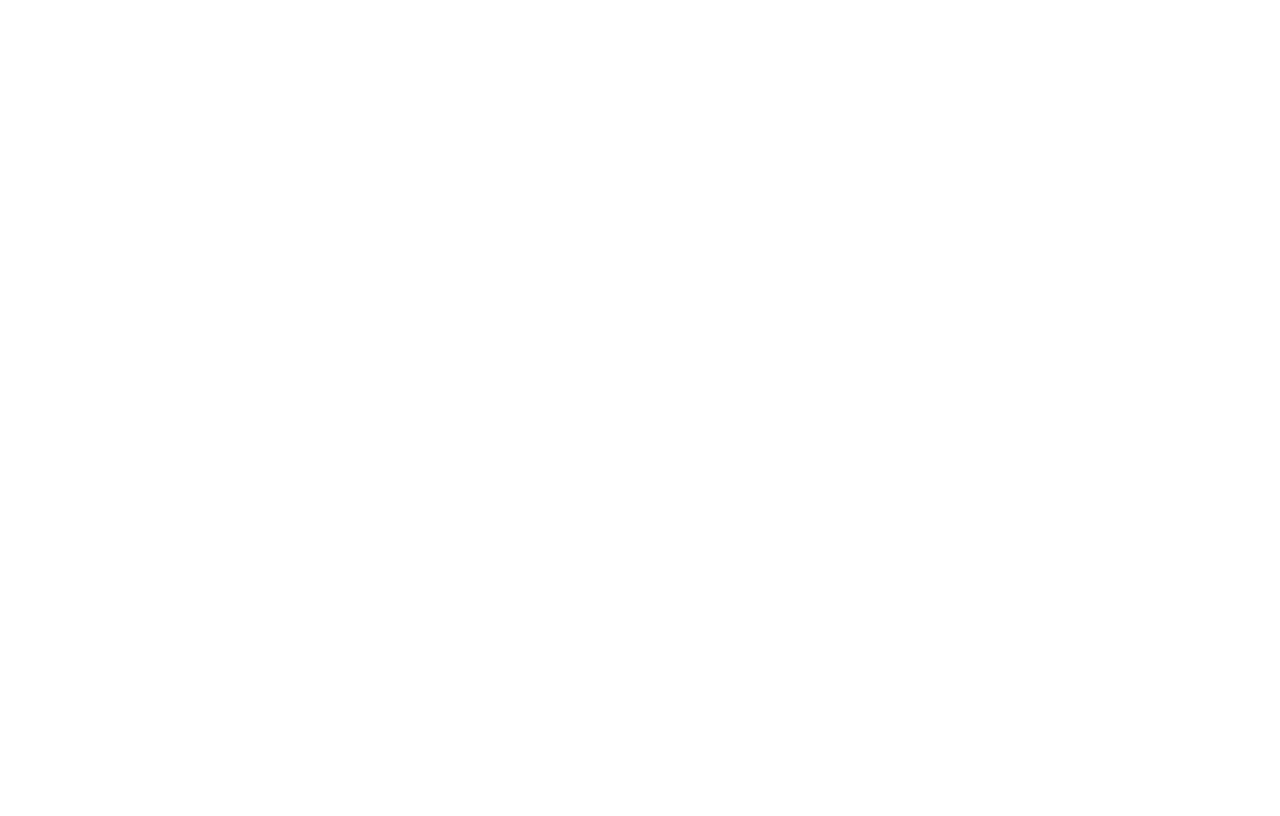
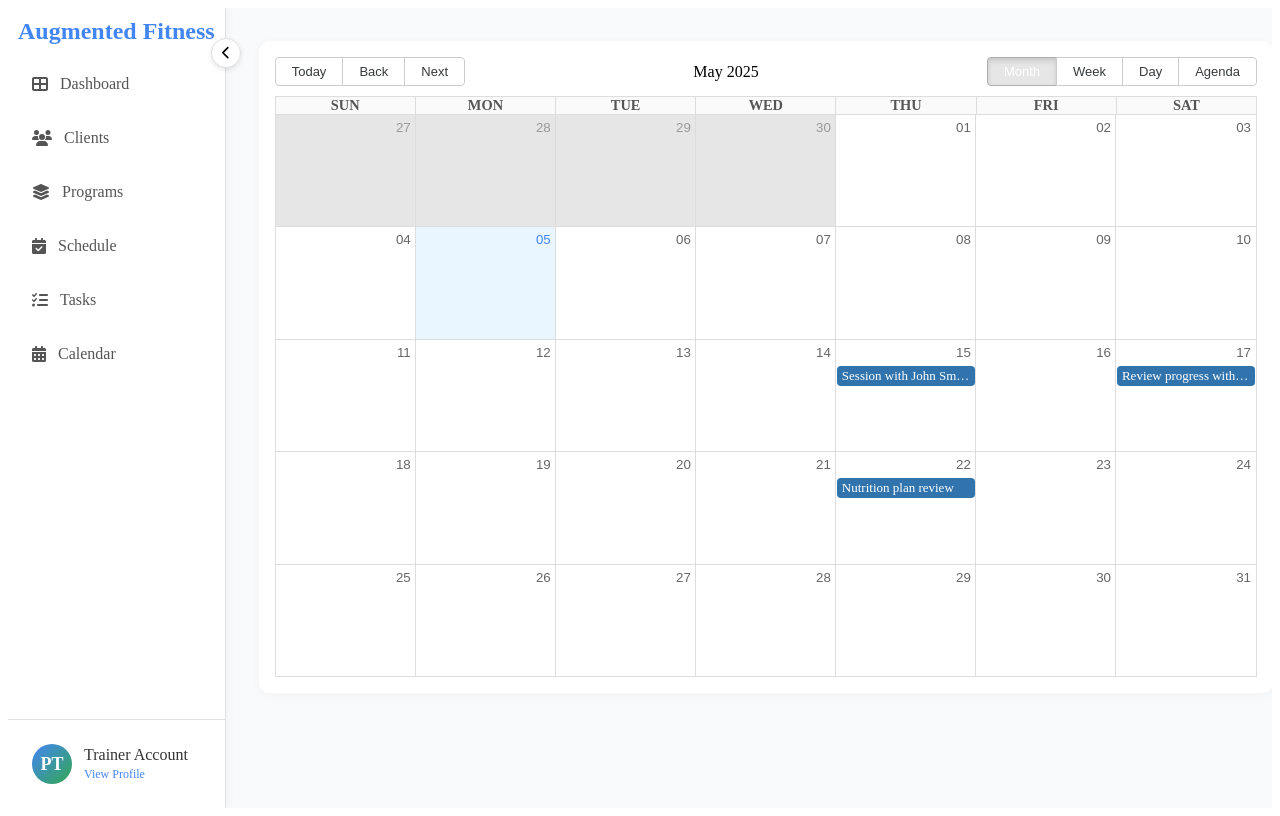
Before and after one commit to Matesor333/PT_CRM_Design_Preview, a React (Vite) app in the folder prototype/: page /callendar in a window 1280 px wide. Before the commit this address had no page. Built offline with nearby package versions, Linux system fonts and the light colour scheme.

Commit message:
Add calendar feature with core dependencies
Integrated a calendar feature using 'react-big-calendar' and 'moment' libraries. Updated routing logic to include a new Calendar page and refined example event data from the current month. Adjusted package and lock files to include required dependencies.

```diff
--- a/prototype/package.json
+++ b/prototype/package.json
@@ -17,7 +17,10 @@
     "@fortawesome/react-fontawesome": "^0.2.2",
     "@mui/material": "^7.1.0",
     "@mui/x-charts": "^8.3.0",
+    "moment": "^2.30.1",
     "react": "^19.0.0",
+    "react-big-calendar": "^1.18.0",
+    "react-calendar": "^5.1.0",
     "react-chartjs-2": "^5.3.0",
     "react-dom": "^19.0.0",
     "react-router-dom": "^7.5.3",
--- a/prototype/src/App.tsx
+++ b/prototype/src/App.tsx
@@ -4,6 +4,8 @@
 import Clients from "./assets/Pages/Clients/Clients.tsx";
 import SpecificClientPage from "./assets/Pages/Clients/SpecificClient/SpecificClientPage.tsx";
 import Layout from "./assets/Layout.tsx";
+
+import Callendar from "./assets/Pages/Callendar/Callendar.tsx";
 
 function App() {
   return (
@@ -13,7 +15,9 @@
           <Route index element={<Navigate to="/dashboard" replace />} />
           <Route path="/dashboard" element={<DashBoard />} />
           <Route path="/clients" element={<Clients />} />
+          <Route path="/callendar" element={<Callendar/>}/>
           <Route path="prototype/src/assets/Pages/Clients/SpecificClient/SpecificClientPage.tsx" element={<SpecificClientPage/>}/>
+
         </Route>
       </Routes>
     </Router>
--- a/prototype/src/assets/Navigation.tsx
+++ b/prototype/src/assets/Navigation.tsx
@@ -56,7 +56,7 @@
                         </Link>
                     </li>
                     <li className="nav-item">
-                        <Link to="#">
+                        <Link to="/callendar">
                             <FontAwesomeIcon icon={faCalendarAlt} />
                             <span>Calendar</span>
                         </Link>
--- /dev/null
+++ b/prototype/src/assets/Pages/Callendar/Callendar.tsx
@@ -0,0 +1,60 @@
+import { Calendar, momentLocalizer } from 'react-big-calendar'
+import moment from 'moment'
+import 'react-big-calendar/lib/css/react-big-calendar.css'
+
+
+const localizer = momentLocalizer(moment)
+
+function callendarPt() {
+    // Get current date for sample events
+    const currentDate = new Date();
+    const currentYear = currentDate.getFullYear();
+    const currentMonth = currentDate.getMonth();
+
+    // Sample events data - replace with your actual data
+    const myTasksList = [
+        {
+            id: 1,
+            title: 'Session with John Smith',
+            start: new Date(currentYear, currentMonth, 15, 10, 0),
+            end: new Date(currentYear, currentMonth, 15, 11, 0),
+        },
+        {
+            id: 2,
+            title: 'Review progress with Jane Doe',
+            start: new Date(currentYear, currentMonth, 17, 14, 0),
+            end: new Date(currentYear, currentMonth, 17, 15, 30),
+        },
+        {
+            id: 3,
+            title: 'Nutrition plan review',
+            start: new Date(currentYear, currentMonth, 22, 9, 0),
+            end: new Date(currentYear, currentMonth, 22, 10, 0),
+        },
+    ];
+
+    return (
+        <div className="calendar-container">
+            <Calendar
+                localizer={localizer}
+                events={myTasksList}
+                startAccessor="start"
+                endAccessor="end"
+                style={{ height: 'calc(100vh - 180px)', minHeight: '500px' }}
+                views={['month', 'week', 'day', 'agenda']}
+                defaultView="month"
+                popup
+                selectable
+                drilldownView="day"
+                eventPropGetter={() => ({
+                    style: {
+                        fontSize: '13px',
+                        borderRadius: '4px',
+                    }
+                })}
+            />
+        </div>
+    );
+}
+
+export default callendarPt;
--- a/prototype/src/assets/Pages/Clients/SpecificClient/ButtonGrapthOverview/Button-Nutrition-plan.tsx
+++ b/prototype/src/assets/Pages/Clients/SpecificClient/ButtonGrapthOverview/Button-Nutrition-plan.tsx
@@ -40,7 +40,10 @@
         <div className="workout-tracker">
             {/* Current Workouts Section */}
             <div className="current-workouts">
-                <h2>Current Nutrition Plan</h2>
+                <div className="Nutrition-Plan-Tracker">
+                    <h2>Current Nutrition Plan </h2>
+                    <button className="Tracker">Tracker</button>
+                </div>
                 {currentMealPlan.map(workout => (
                     <div key={workout.id} className="workout-card">
                         <h3>{workout.week}</h3>
--- a/prototype/src/assets/Pages/Clients/SpecificClient/ButtonGrapthOverview/Button-Overview.tsx
+++ b/prototype/src/assets/Pages/Clients/SpecificClient/ButtonGrapthOverview/Button-Overview.tsx
@@ -8,44 +8,51 @@
         {
             week: '38',
             chest: 4000, // Baseline week
-            arms: 2400,
+            arms: 240,
             legs: 2400,
+            back:3500,
         },
         {
             week: '39',
             chest: 4150, // Small increase in chest volume
-            arms: 2450, // Slight arms progression
-            legs: 2500, // Starting to focus on legs
+            arms: 245, // Slight arms progression
+            legs: 2500,
+            back:3550,// Starting to focus on legs
         },
         {
             week: '40',
             chest: 4300, // Continued chest progress
-            arms: 2550, // Steady arms progression
-            legs: 2650, // Good leg improvement
+            arms: 255, // Steady arms progression
+            legs: 2650,
+            back:3550,// Good leg improvement
         },
         {
             week: '41',
             chest: 4250, // Slight decrease (deload week)
-            arms: 2700, // Arms still improving despite chest deload
-            legs: 2800, // Strong leg progress
+            arms: 270, // Arms still improving despite chest deload
+            legs: 2800,
+            back:3560,// Strong leg progress
         },
         {
             week: '42',
             chest: 4450, // Post-deload rebound for chest
-            arms: 2650, // Small setback in arms (recovery needed)
-            legs: 2800, // Maintained leg performance
+            arms: 265, // Small setback in arms (recovery needed)
+            legs: 2800,
+            back:3600,// Maintained leg performance
         },
         {
             week: '43',
             chest: 4550, // Continued chest gains
-            arms: 2850, // Significant arms breakthrough after recovery
-            legs: 3000, // Big jump in leg performance
+            arms: 285, // Significant arms breakthrough after recovery
+            legs: 3000,
+            back:3650,// Big jump in leg performance
         },
         {
             week: '44',
             chest: 4700, // Peak chest performance
-            arms: 3050, // Peak arms performance
-            legs: 3200, // Strong finishing leg performance
+            arms: 305, // Peak arms performance
+            legs: 3200,
+            back:3650,// Strong finishing leg performance
         },
     ];
 
@@ -106,6 +113,12 @@
                                 stroke="#7D54AD"
                                 strokeWidth={3}
                             />
+                            <Line
+                                type="monotone"
+                                dataKey="back"
+                                stroke="#E4080A"
+                                strokeWidth={3}
+                            />
                         </LineChart>
                     </ResponsiveContainer>
                 </div>
--- a/prototype/src/assets/Pages/Clients/SpecificClient/ClientsGoals.tsx
+++ b/prototype/src/assets/Pages/Clients/SpecificClient/ClientsGoals.tsx
@@ -16,7 +16,7 @@
         <div className="goals-card">
             <div className="goals-title">
                 <span>
-                    <FontAwesomeIcon icon={faBook} />Goals
+                    <FontAwesomeIcon icon={faBook} /> <span>Goals</span>
                 </span>
             </div>
             {clientGoalsData.goals.map((goal, index) => (
--- a/prototype/src/index.css
+++ b/prototype/src/index.css
@@ -1035,3 +1035,211 @@
 .workout-card p:first-of-type {
   font-weight: 500;
 }
+
+/* Nutrition Plan Tracker Styles */
+.Nutrition-Plan-Tracker {
+  display: flex;
+  justify-content: space-between;
+  align-items: center;
+  margin-bottom: 16px;
+}
+
+.Tracker {
+  background: #4CAF50; /* Green color */
+  border: none;
+  border-radius: 8px;
+  padding: 10px 16px;
+  font-size: 14px;
+  font-weight: 500;
+  color: white;
+  cursor: pointer;
+  transition: all 0.3s ease;
+  box-shadow: 0 2px 5px rgba(0, 0, 0, 0.1);
+}
+
+.Tracker:hover {
+  background: #45a049; /* Darker green on hover */
+  transform: translateY(-2px);
+  box-shadow: 0 4px 10px rgba(76, 175, 80, 0.3);
+}
+
+/* Calendar Styles */
+.calendar-container {
+  background: #ffffff;
+  border-radius: 12px;
+  box-shadow: 0 2px 10px rgba(0, 0, 0, 0.03);
+  padding: 16px;
+  transition: all 0.3s ease;
+  border: 1px solid rgba(0, 0, 0, 0.03);
+  position: relative;
+  overflow: hidden;
+  width: 100%;
+  max-width: 100%;
+  margin: 0 auto;
+}
+
+.calendar-container:hover {
+  box-shadow: 0 4px 15px rgba(0, 0, 0, 0.06);
+}
+
+/* Override react-big-calendar default styles */
+.rbc-calendar {
+  font-family: inherit;
+  width: 100% !important;
+  max-width: 100% !important;
+}
+
+.rbc-toolbar {
+  margin-bottom: 16px;
+  flex-wrap: wrap;
+  justify-content: space-between;
+}
+
+.rbc-toolbar button {
+  background: #f8f9fa;
+  border: none;
+  border-radius: 6px;
+  padding: 8px 12px;
+  font-size: 13px;
+  font-weight: 500;
+  color: #555;
+  cursor: pointer;
+  transition: all 0.2s;
+  box-shadow: none;
+  margin: 2px;
+}
+
+.rbc-toolbar button:hover {
+  background: #f1f3f4;
+  color: #4285F4;
+}
+
+.rbc-toolbar button.rbc-active {
+  background: #4285F4;
+  color: white;
+  box-shadow: 0 2px 5px rgba(66, 133, 244, 0.2);
+}
+
+.rbc-toolbar button.rbc-active:hover {
+  background: #3b78e7;
+}
+
+.rbc-header {
+  padding: 10px 0;
+  font-weight: 500;
+  color: #555;
+  background-color: #fafafa;
+  border-bottom: 1px solid #eee;
+  font-size: 13px;
+  text-transform: uppercase;
+}
+
+.rbc-today {
+  background-color: rgba(66, 133, 244, 0.05);
+}
+
+.rbc-event {
+  background-color: #4285F4;
+  border-radius: 4px;
+  box-shadow: none;
+  transition: all 0.2s ease;
+  padding: 2px 5px;
+  border: none;
+}
+
+.rbc-event:hover {
+  background-color: #3b78e7;
+}
+
+.rbc-event-label {
+  font-weight: 500;
+  font-size: 12px;
+}
+
+.rbc-event-content {
+  font-size: 13px;
+}
+
+.rbc-off-range-bg {
+  background-color: #fafafa;
+}
+
+.rbc-day-bg + .rbc-day-bg {
+  border-left: 1px solid #eee;
+}
+
+.rbc-month-row + .rbc-month-row {
+  border-top: 1px solid #eee;
+}
+
+.rbc-date-cell {
+  padding: 5px;
+  font-size: 13px;
+  color: #666;
+  text-align: center;
+}
+
+.rbc-date-cell.rbc-now {
+  font-weight: 600;
+  color: #4285F4;
+}
+
+.rbc-btn-group {
+  display: flex;
+  gap: 4px;
+}
+
+.rbc-time-view {
+  border-radius: 8px;
+  overflow: hidden;
+  border: 1px solid #eee;
+}
+
+.rbc-time-header {
+  border-bottom: 1px solid #eee;
+}
+
+.rbc-time-content {
+  border-top: 1px solid #eee;
+}
+
+.rbc-time-slot {
+  color: #777;
+  font-size: 12px;
+}
+
+.rbc-timeslot-group {
+  border-bottom: 1px solid #f5f5f5;
+}
+
+.rbc-time-gutter {
+  font-size: 12px;
+}
+
+.rbc-agenda-view table.rbc-agenda-table {
+  border: 1px solid #eee;
+  border-radius: 6px;
+  overflow: hidden;
+  width: 100%;
+}
+
+.rbc-agenda-view table.rbc-agenda-table thead > tr > th {
+  background-color: #fafafa;
+  color: #555;
+  font-weight: 500;
+  padding: 10px;
+  border-bottom: 1px solid #eee;
+  font-size: 13px;
+  text-transform: uppercase;
+}
+
+.rbc-agenda-view table.rbc-agenda-table tbody > tr > td {
+  padding: 10px;
+  border-bottom: 1px solid #f5f5f5;
+  font-size: 13px;
+  color: #666;
+}
+
+.rbc-agenda-view table.rbc-agenda-table tbody > tr:hover {
+  background-color: rgba(66, 133, 244, 0.05);
+}
```
Also changed, not shown: 1 other file (tests, documents, lock files or other folders).
